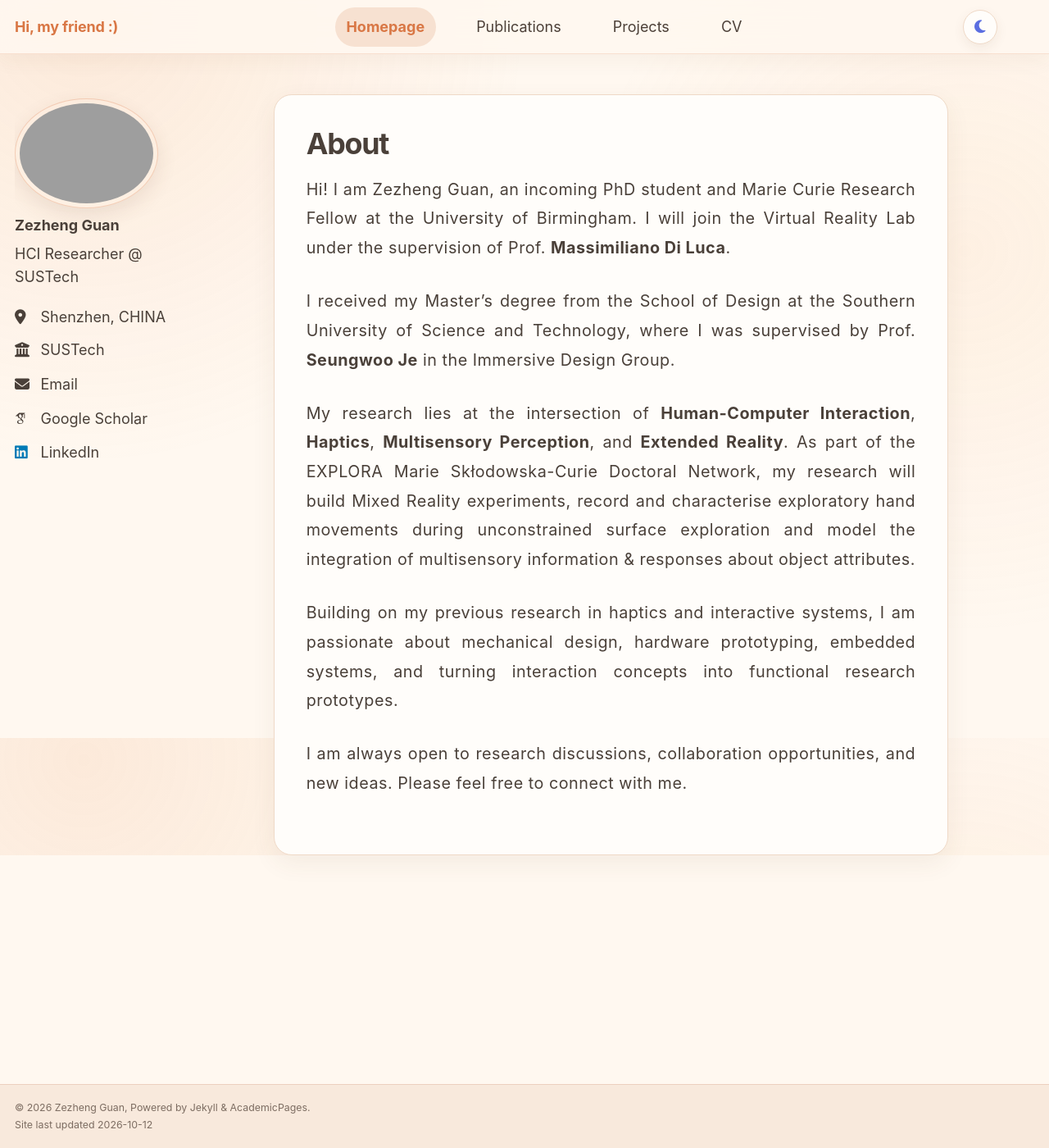
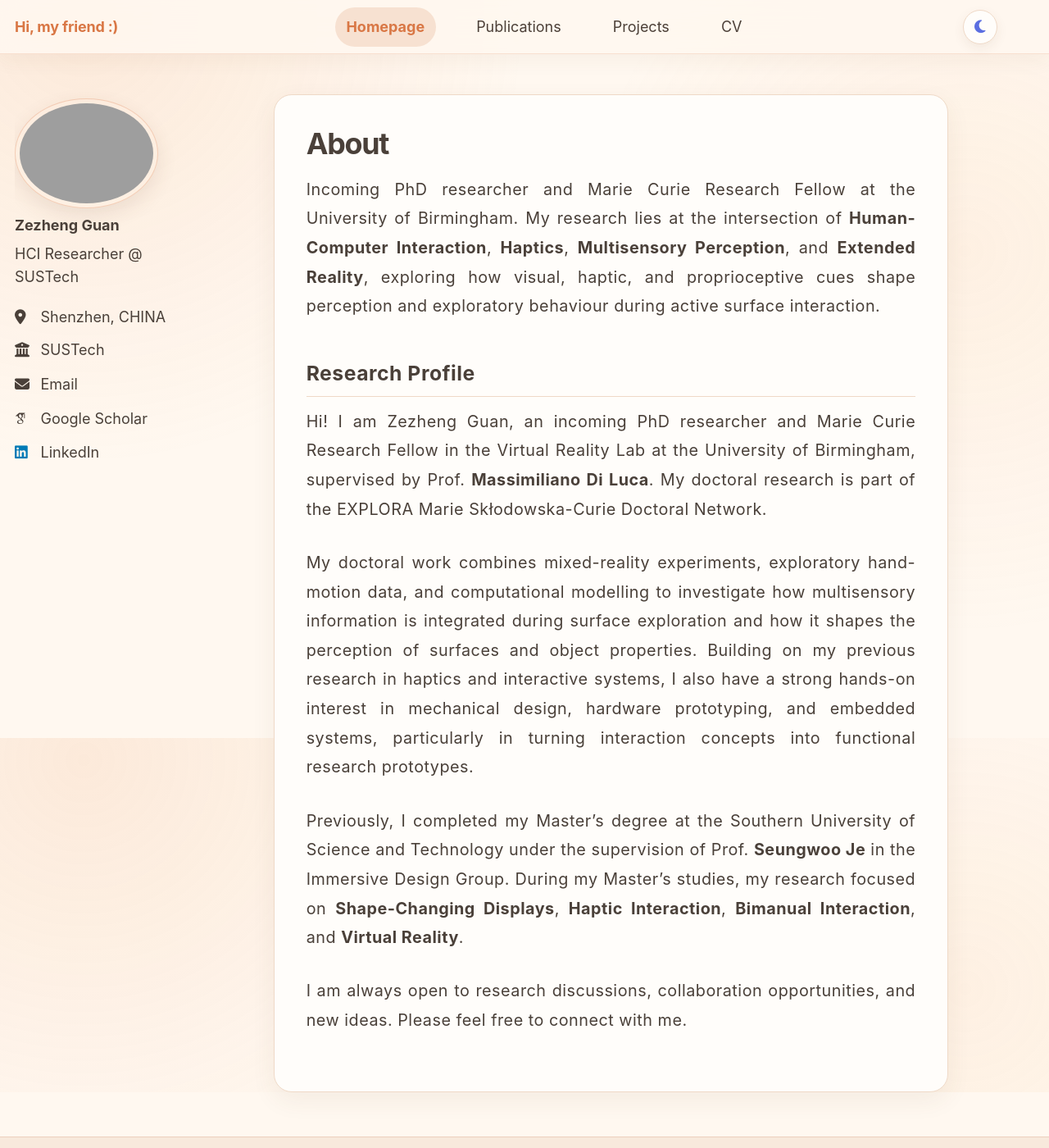
Before and after one commit to zezhengguan/zezhengguan.github.io, a Jekyll site: the page built from _pages/about.md, in a window 1280 px wide and 1400 px high. Shown: the whole window at 82% size. Built offline with Jekyll 4.4.1, drawn with Linux system fonts in a browser that asks for light colours; some web fonts are replaced; a script bundle is joined from its source files by our own code; library files that are not in the unit come from our copies.

Commit message:
New profile

```diff
--- a/_includes/footer.html
+++ b/_includes/footer.html
@@ -1,6 +1,6 @@
 {% include base_path %}
 
 <div class="page__footer-copyright">
-  &copy; {{ site.time | date: '%Y' }} {{ site.name | default: site.title }}, {{ site.data.ui-text[site.locale].powered_by | default: "Powered by" }} Jekyll &amp; AcademicPages.<br />
+  &copy; {{ site.time | date: '%Y' }} {{ site.name | default: site.title }}<br />
   Site last updated {{ "now" | date: '%Y-%m-%d' }}
 </div>
--- a/_includes/head/custom.html
+++ b/_includes/head/custom.html
@@ -5,13 +5,10 @@
 <!-- Support for Academicons -->
 <link rel="stylesheet" href="{{ base_path }}/assets/css/academicons.css"/>
 
-<!-- favicon from https://commons.wikimedia.org/wiki/File:OOjs_UI_icon_academic-progressive.svg -->
-<link rel="apple-touch-icon" sizes="180x180" href="{{ base_path }}/images/apple-touch-icon-180x180.png"/>
-<link rel="icon" type="image/svg+xml" href="{{ base_path }}/images/favicon.svg"/>
-<link rel="icon" type="image/png" href="{{ base_path }}/images/favicon-32x32.png" sizes="32x32"/>
-<link rel="icon" type="image/png" href="{{ base_path }}/images/favicon-192x192.png" sizes="192x192"/>
+<!-- Custom site icon -->
+<link rel="apple-touch-icon" href="{{ base_path }}/images/logo_zezheng.png"/>
+<link rel="icon" type="image/png" href="{{ base_path }}/images/logo_zezheng.png"/>
 <link rel="manifest" href="{{ base_path }}/images/manifest.json"/>
-<link rel="icon" href="/images/favicon.ico"/>
 <meta name="theme-color" content="#ffffff"/>
 
 <!-- end custom head snippets -->
--- a/_pages/about.md
+++ b/_pages/about.md
@@ -20,12 +20,14 @@ redirect_from:
 }
 </style>
 
-Hi! I am Zezheng Guan, an incoming PhD student and Marie Curie Research Fellow at the <a class="about-profile-link" href="https://www.birmingham.ac.uk/">University of Birmingham</a>. I will join the <a class="about-profile-link" href="https://virtualrealitylab.netlify.app/">Virtual Reality Lab</a> under the supervision of Prof. <a class="about-profile-link" href="https://massimilianodiluca.info/">**Massimiliano Di Luca**</a>.
+Incoming PhD researcher and Marie Curie Research Fellow at the <a class="about-profile-link" href="https://www.birmingham.ac.uk/">University of Birmingham</a>. My research lies at the intersection of **Human-Computer Interaction**, **Haptics**, **Multisensory Perception**, and **Extended Reality**, exploring how visual, haptic, and proprioceptive cues shape perception and exploratory behaviour during active surface interaction.
 
-I received my Master's degree from the School of Design at the <a class="about-profile-link" href="https://www.sustech.edu.cn/">Southern University of Science and Technology</a>, where I was supervised by Prof. <a class="about-profile-link" href="https://immersivedesignresearch.com/seungwoo">**Seungwoo Je**</a> in the <a class="about-profile-link" href="https://immersivedesignresearch.com/">Immersive Design Group</a>.
+## Research Profile
 
-My research lies at the intersection of **Human-Computer Interaction**, **Haptics**, **Multisensory Perception**, and **Extended Reality**. As part of the EXPLORA Marie Skłodowska-Curie Doctoral Network, my research will build Mixed Reality experiments, record and characterise exploratory hand movements during unconstrained surface exploration and model the integration of multisensory information & responses about object attributes.
+Hi! I am Zezheng Guan, an incoming PhD researcher and Marie Curie Research Fellow in the <a class="about-profile-link" href="https://virtualrealitylab.netlify.app/">Virtual Reality Lab</a> at the <a class="about-profile-link" href="https://www.birmingham.ac.uk/">University of Birmingham</a>, supervised by Prof. <a class="about-profile-link" href="https://massimilianodiluca.info/"><strong>Massimiliano Di Luca</strong></a>. My doctoral research is part of the EXPLORA Marie Skłodowska-Curie Doctoral Network.
 
-Building on my previous research in haptics and interactive systems, I am passionate about mechanical design, hardware prototyping, embedded systems, and turning interaction concepts into functional research prototypes.
+My doctoral work combines mixed-reality experiments, exploratory hand-motion data, and computational modelling to investigate how multisensory information is integrated during surface exploration and how it shapes the perception of surfaces and object properties. Building on my previous research in haptics and interactive systems, I also have a strong hands-on interest in mechanical design, hardware prototyping, and embedded systems, particularly in turning interaction concepts into functional research prototypes.
+
+Previously, I completed my Master's degree at the <a class="about-profile-link" href="https://www.sustech.edu.cn/">Southern University of Science and Technology</a> under the supervision of Prof. <a class="about-profile-link" href="https://immersivedesignresearch.com/seungwoo"><strong>Seungwoo Je</strong></a> in the <a class="about-profile-link" href="https://immersivedesignresearch.com/">Immersive Design Group</a>. During my Master's studies, my research focused on **Shape-Changing Displays**, **Haptic Interaction**, **Bimanual Interaction**, and **Virtual Reality**.
 
 I am always open to research discussions, collaboration opportunities, and new ideas. Please feel free to connect with me.
```
Also changed, not shown: images/logo_zezheng.png (added), images/manifest.json.
